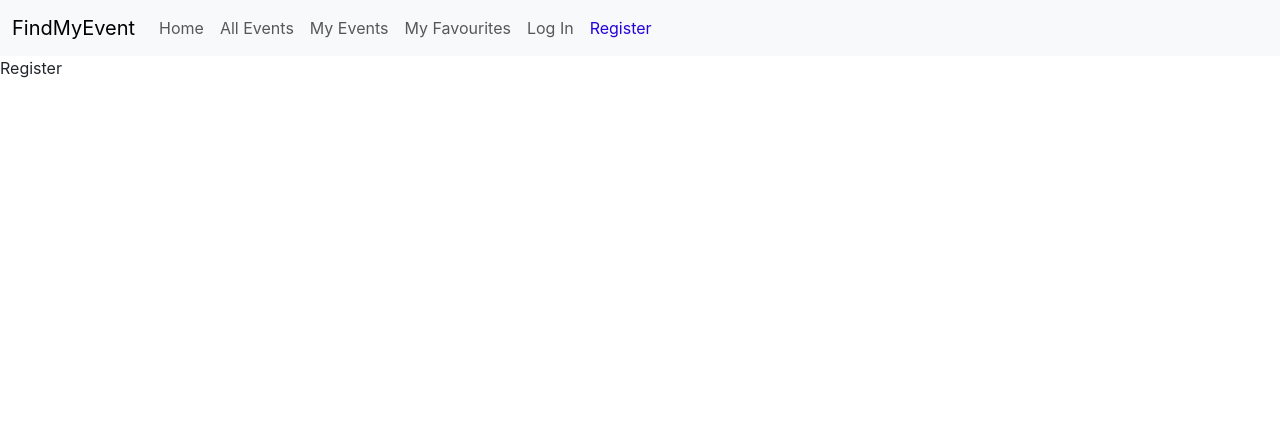
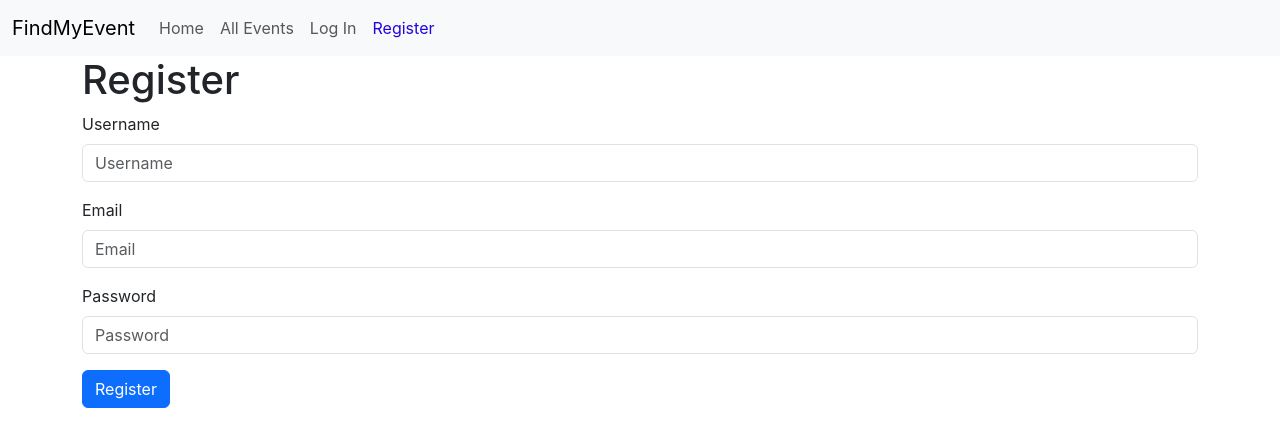
Before and after one commit to mianto5/FSDp_Project4, a React (Create React App) app: page /register in a window 1280 px wide. Shown: the top 446 px of the page. Built offline with nearby package versions, Linux system fonts and the light colour scheme; the HTML template or start-up script is replaced by a standard one.

Commit message:
Registration feature works.

```diff
--- a/src/components/NavBar.js
+++ b/src/components/NavBar.js
@@ -1,8 +1,14 @@
 import React from "react";
 import "../style/NavBar.css";
 import { NavLink } from "react-router-dom";
+import { useDispatch, useSelector } from "react-redux";
+import { logoutUser } from "../redux/userslice";
 
 export default function NavBar() {
+  const isloggedin = useSelector((state) => state.userreducer.isloggedin);
+  const dispatch = useDispatch();
+  const username = useSelector((state) => state.userreducer.username);
+
   return (
     <div>
       {/* styling navigační lišty ?? */}
@@ -39,6 +45,7 @@ export default function NavBar() {
                   All Events
                 </NavLink>
               </li>
+              {isloggedin && (
                 <li className="nav-item">
                   <NavLink
                     className="nav-link"
@@ -48,6 +55,8 @@ export default function NavBar() {
                     My Events
                   </NavLink>
                 </li>
+              )}
+              {isloggedin && (
                 <li className="nav-item">
                   <NavLink
                     className="nav-link"
@@ -57,14 +66,26 @@ export default function NavBar() {
                     My Favourites
                   </NavLink>
                 </li>
-              {/* <li className='nav-item'>
-                    Log Out
-                </li> */}
+              )}
+              {isloggedin && (
+                <li className="nav-item">
+                  <a
+                    className="nav-link"
+                    href="/"
+                    onClick={() => dispatch(logoutUser())}
+                  >
+                    Logout
+                  </a>
+                </li>
+              )}
+              {!isloggedin && (
                 <li className="nav-item">
                   <NavLink className="nav-link" aria-current="page" to="/login">
                     Log In
                   </NavLink>
                 </li>
+              )}
+              {!isloggedin && (
                 <li className="nav-item">
                   <NavLink
                     className="nav-link"
@@ -74,8 +95,16 @@ export default function NavBar() {
                     Register
                   </NavLink>
                 </li>
+              )}
             </ul>
           </div>
+          {isloggedin && (
+            <div>
+              <NavLink className="nav-link" to={`/profile/${username}`}>
+                {username}
+              </NavLink>
+            </div>
+          )}
         </div>
       </nav>
     </div>
--- a/src/components/Register.js
+++ b/src/components/Register.js
@@ -1,7 +1,94 @@
-import React from 'react'
+import React, {useEffect, useState} from "react";
+import {useSelector, useDispatch } from 'react-redux'
+import { useNavigate } from 'react-router-dom'
+import { registerUser } from '../redux/userslice'
+
+const initialState = {
+  "username":"",
+  "password":"",
+  "email":""
+}
 
 export default function Register() {
+
+  const [user, setUser] = useState(initialState);
+
+  let navigate = useNavigate();
+  let dispatch = useDispatch();
+  let registerStatus = useSelector((state)=> state.userreducer.registerstatus);
+
+  useEffect(()=>{
+    if(registerStatus === "success")
+      navigate("/login");
+  }, [registerStatus])
+
+  console.log("registerStatus: ", registerStatus);
+
+  const handleSubmit = (e)=>{
+    e.preventDefault();
+    dispatch(registerUser(user));
+  }
+
   return (
-    <div>Register</div>
-  )
+    <div className="container">
+      <h1>Register</h1>
+      <form>
+        <div className="mb-3">
+          <label htmlFor="formGroupExampleInput2" className="form-label">
+            Username
+          </label>{" "}
+          <input
+            type="text"
+            className="form-control"
+            name="username"
+            value={user.username}
+            onChange={(e) =>
+              setUser({ ...user, [e.target.name]: e.target.value })
+            }
+            id="formGroupExampleInput2"
+            placeholder="Username"
+          />
+        </div>
+        <div className="mb-3">
+          <label htmlFor="formGroupExampleInput2" className="form-label">
+            Email
+          </label>{" "}
+          <input
+            type="email"
+            className="form-control"
+            name="email"
+            value={user.email}
+            onChange={(e) =>
+              setUser({ ...user, [e.target.name]: e.target.value })
+            }
+            id="formGroupExampleInput2"
+            placeholder="Email"
+          />
+        </div>
+        <div className="mb-3">
+          <label htmlFor="formGroupExampleInput2" className="form-label">
+            Password
+          </label>{" "}
+          <input
+            type="password"
+            className="form-control"
+            name="password"
+            value={user.password}
+            onChange={(e) =>
+              setUser({ ...user, [e.target.name]: e.target.value })
+            }
+            id="formGroupExampleInput2"
+            placeholder="Password"
+          />
+        </div>
+        <button
+          type="submit"
+          className="btn btn-primary"
+          onClick={handleSubmit}
+        >
+          Register
+        </button>
+      </form>
+    </div>
+  );
 }
--- a/src/redux/userslice.js
+++ b/src/redux/userslice.js
@@ -4,7 +4,7 @@ const initialState = {
   loginstatus: "",
   username: sessionStorage.getItem("username") || "",
   isloggedin: !!sessionStorage.getItem("username"),
-  user: { username: "", email: "", id: 0 },
+  user: { id: 0, username: "", email: "", favourites: [] },
   registerstatus: "failure",
 };
 
```
Also changed, not shown: data.json (+14 -6 lines). Lines whose indentation alone changed are shown as unchanged.
